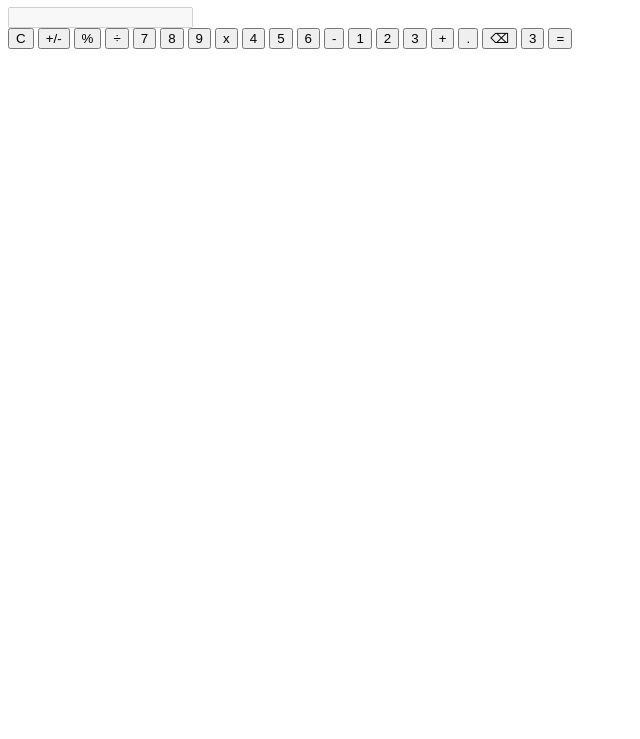
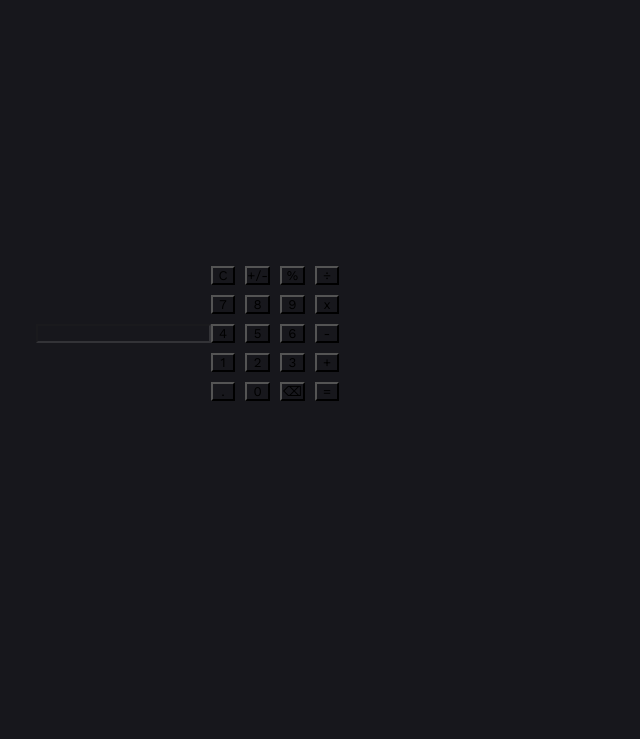
Before and after one commit to jonatasferreiraa/calculadora, a plain HTML site: page index.html in a window 1280 px wide. Shown: the part 73-812 px from the top of the page, without its empty margins (0-640 px from the left). Drawn offline with nearby package versions, Linux system fonts and the light colour scheme.

Commit message:
definições de classes e ajustes de seções

```diff
--- a/index.html
+++ b/index.html
@@ -5,42 +5,49 @@
     <meta name="viewport" content="width=device-width, initial-scale=1.0" />
     <title>Calculadora</title>
     <link rel="stylesheet" href="style.css" />
+    <link rel="preconnect" href="https://fonts.googleapis.com" />
+    <link rel="preconnect" href="https://fonts.gstatic.com" crossorigin />
+    <link
+      href="https://fonts.googleapis.com/css2?family=Work+Sans:ital,wght@0,100..900;1,100..900&display=swap"
+      rel="stylesheet"
+    />
   </head>
   <body>
-    <h1>Calculator</h1>
-    <div class="trilho-mode">
-      <div class="indicator"></div>
+    <div class="calculator">
+      <div class="toggle-theme">
+        <div class="indicator"></div>
+      </div>
     </div>
     <div class="container">
       <input type="text" id="display" disabled />
     </div>
-    <div>
-      <button>C</button>
-      <button>+/-</button>
-      <button>%</button>
-      <button>÷</button>
+    <div class="calculator-buttons">
+      <button class="btn btn-func">C</button>
+      <button class="btn btn-func">+/-</button>
+      <button class="btn btn-func">%</button>
+      <button class="btn btn-op">÷</button>
 
-      <button>7</button>
-      <button>8</button>
-      <button>9</button>
-      <button>x</button>
+      <button class="btn">7</button>
+      <button class="btn">8</button>
+      <button class="btn">9</button>
+      <button class="btn btn-op">x</button>
 
-      <button>4</button>
-      <button>5</button>
-      <button>6</button>
-      <button>-</button>
+      <button class="btn">4</button>
+      <button class="btn">5</button>
+      <button class="btn">6</button>
+      <button class="btn btn-op">-</button>
 
-      <button>1</button>
-      <button>2</button>
-      <button>3</button>
-      <button>+</button>
+      <button class="btn">1</button>
+      <button class="btn">2</button>
+      <button class="btn">3</button>
+      <button class="btn btn-op">+</button>
 
-      <button>.</button>
-      <button>⌫</button>
-      <button>3</button>
-      <button>=</button>
+      <button class="btn">.</button>
+      <button class="btn">0</button>
+      <button class="btn">⌫</button>
+      <button class="btn btn-eq">=</button>
     </div>
   </body>
 
-  <script src="script.js"></script>
+  <script src="/"></script>
 </html>
--- a/style.css
+++ b/style.css
@@ -0,0 +1,28 @@
+:root {
+  --dark-bg-main: #17171c;
+  --button-low-Emphasis: #2e2f38;
+  --button-medium-Emphasis: #4e505f;
+  --button-high-Emphasis: #4b5efc;
+  --light-bg-main: #f1f2f3;
+}
+
+* {
+  margin: 0;
+  padding: 0;
+  box-sizing: border-box;
+  font-family: "Work Sans", sans-serif;
+  background-color: var(--dark-bg-main);
+}
+
+body {
+  display: flex;
+  justify-content: center;
+  align-items: center;
+  width: 375px;
+  height: 812px;
+}
+.calculator-buttons {
+  display: grid;
+  grid-template-columns: repeat(4, 1fr);
+  gap: 10px;
+}
```
